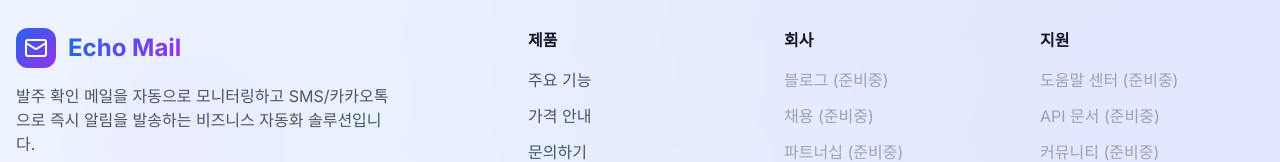
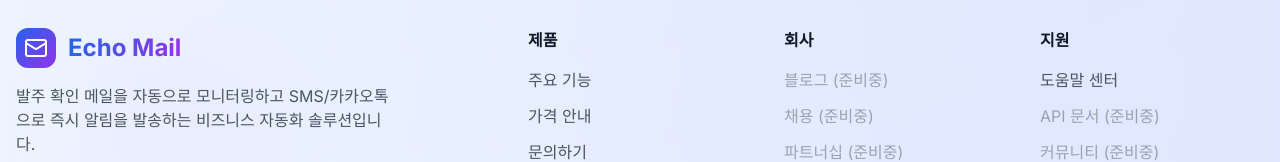
Before and after one commit to psb140306-cloud/echo-mail, a Next.js app: page /contact in a window 1280 px wide. Shown: the part 2764-2926 px from the top of the page. Built offline with nearby package versions, Linux system fonts and the light colour scheme; no server answers.

Commit message:
fix: 도움말 센터 푸터 링크 활성화
contact, features, pricing 페이지의 도움말 센터 링크를
"(준비중)" 비활성 상태에서 /help 링크로 변경

🤖 Generated with [Claude Code](https://claude.com/claude-code)

Co-Authored-By: Claude <noreply@anthropic.com>

```diff
--- a/app/contact/page.tsx
+++ b/app/contact/page.tsx
@@ -579,7 +579,9 @@ export default function ContactPage() {
                 <h3 className="font-semibold text-gray-900 dark:text-white mb-4">지원</h3>
                 <ul className="space-y-3">
                   <li>
-                    <span className="text-gray-400 dark:text-gray-500">도움말 센터 (준비중)</span>
+                    <Link href="/help" className="text-gray-600 dark:text-gray-400 hover:text-blue-600 dark:hover:text-blue-400 transition-colors">
+                      도움말 센터
+                    </Link>
                   </li>
                   <li>
                     <span className="text-gray-400 dark:text-gray-500">API 문서 (준비중)</span>
--- a/app/features/page.tsx
+++ b/app/features/page.tsx
@@ -552,7 +552,9 @@ export default function FeaturesPage() {
                 <h3 className="font-semibold text-gray-900 dark:text-white mb-4">지원</h3>
                 <ul className="space-y-3">
                   <li>
-                    <span className="text-gray-400 dark:text-gray-500">도움말 센터 (준비중)</span>
+                    <Link href="/help" className="text-gray-600 dark:text-gray-400 hover:text-blue-600 dark:hover:text-blue-400 transition-colors">
+                      도움말 센터
+                    </Link>
                   </li>
                   <li>
                     <span className="text-gray-400 dark:text-gray-500">API 문서 (준비중)</span>
--- a/app/pricing/page.tsx
+++ b/app/pricing/page.tsx
@@ -467,7 +467,9 @@ export default function PricingPage() {
                 <h3 className="font-semibold text-gray-900 dark:text-white mb-4">지원</h3>
                 <ul className="space-y-3">
                   <li>
-                    <span className="text-gray-400 dark:text-gray-500">도움말 센터 (준비중)</span>
+                    <Link href="/help" className="text-gray-600 dark:text-gray-400 hover:text-blue-600 dark:hover:text-blue-400 transition-colors">
+                      도움말 센터
+                    </Link>
                   </li>
                   <li>
                     <span className="text-gray-400 dark:text-gray-500">API 문서 (준비중)</span>
```
